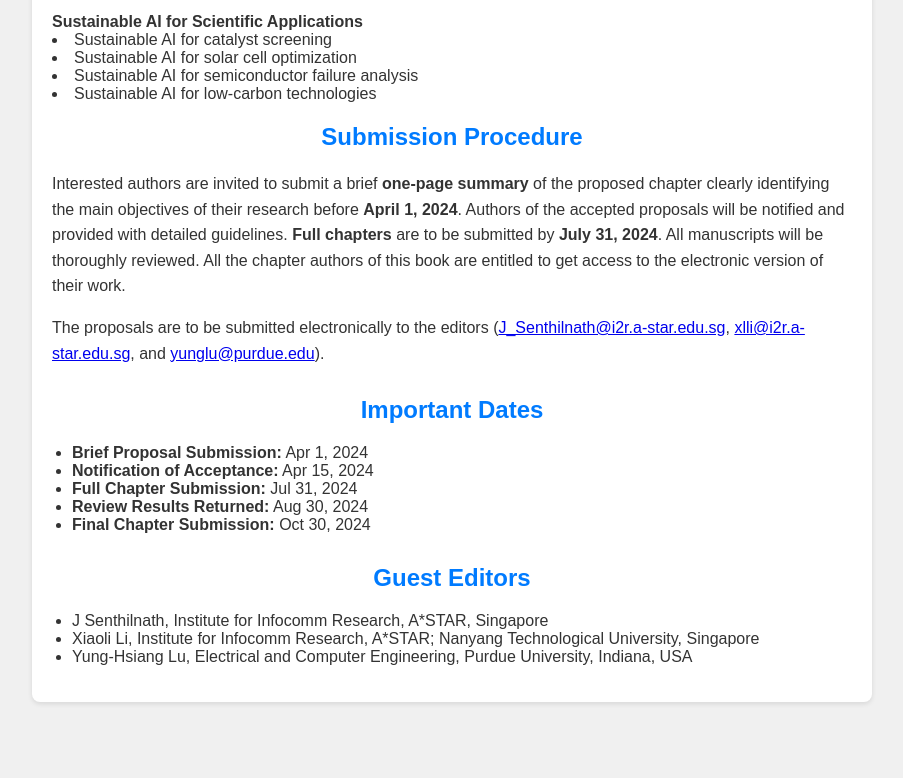
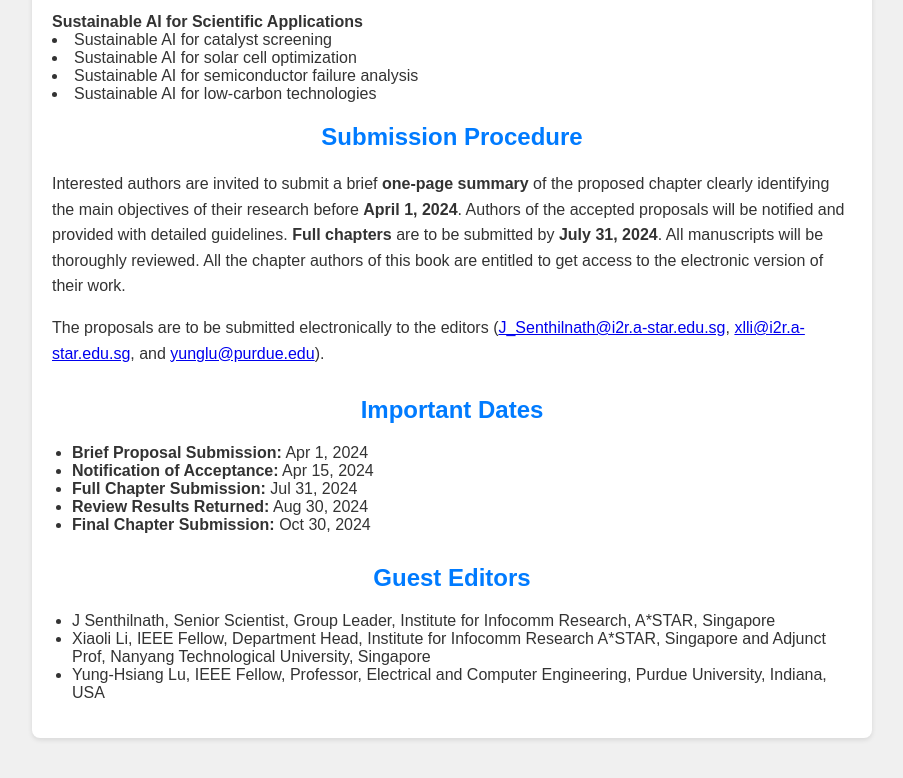
Before and after one commit to Autonomous-Scientific-Discovery/sai, a plain HTML site: page index.html in a window 1280 px wide. Shown: the part 1206-1984 px from the top of the page, without its empty margins (188-1091 px from the left). Before the commit the page ends 1958 px from the top, so only its background shows below. Drawn offline with Linux system fonts and the light colour scheme.

Commit message:
Update index.html

```diff
--- a/index.html
+++ b/index.html
@@ -133,9 +133,9 @@
               </style> -->
             <h2>Guest Editors</h2>
             <ul>
-            <li>J Senthilnath, Institute for Infocomm Research, A*STAR, Singapore</li>
-            <li>Xiaoli Li, Institute for Infocomm Research, A*STAR; Nanyang Technological University, Singapore</li>
-            <li>Yung-Hsiang Lu, Electrical and Computer Engineering, Purdue University, Indiana, USA</li>
+            <li>J Senthilnath, Senior Scientist, Group Leader, Institute for Infocomm Research, A*STAR, Singapore</li>
+            <li>Xiaoli Li, IEEE Fellow, Department Head, Institute for Infocomm Research A*STAR, Singapore and Adjunct Prof, Nanyang Technological University, Singapore</li>
+            <li>Yung-Hsiang Lu, IEEE Fellow, Professor, Electrical and Computer Engineering, Purdue University, Indiana, USA</li>
             </ul>
 
         </div>
```
